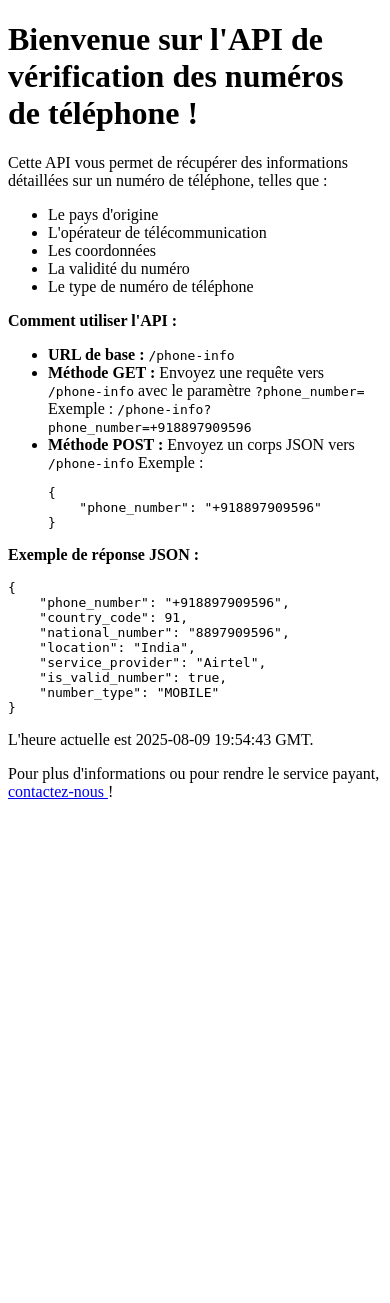
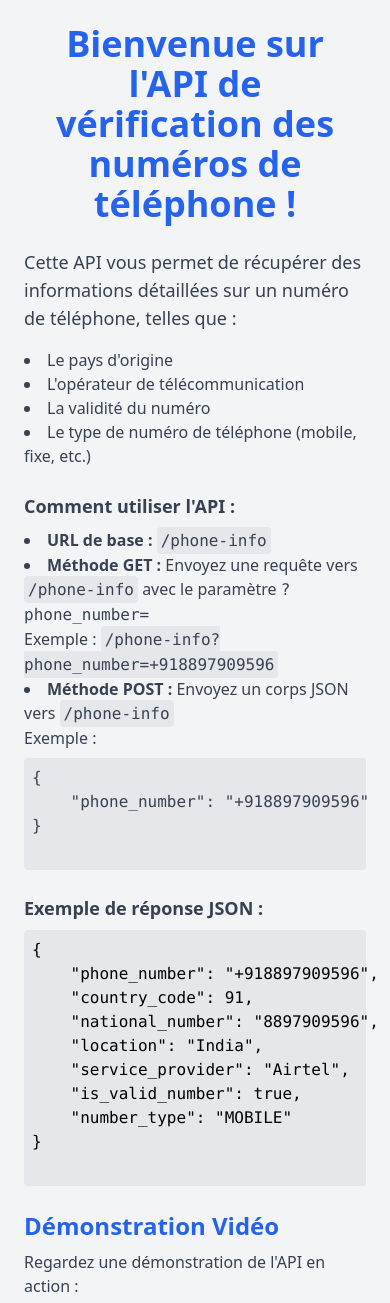
Before and after one commit to EtudiantFabre/api_phone_numbers, a Django app: page / in a window 390 px wide. Shown: the top 1303 px of the page. Before the commit the page ends 799 px from the top, so only its background shows below. Run offline with Django 4.2, Linux system fonts and the light colour scheme; parts of the project's set-up code (start-up, migrations or seed data) failed here and were passed over; some libraries are stand-ins or nearby versions.

Commit message:
Amélioration de l'interface utilisateur et ajout de la gestion des numéros de téléphone dans le formulaire de test

```diff
--- a/example/templates/example/index.html
+++ b/example/templates/example/index.html
@@ -2,48 +2,42 @@
 <html lang="fr">
 <head>
     <meta charset="UTF-8" />
-		<meta
-			name="viewport"
-			content="width=device-width, initial-scale=1.0" />
+    <meta name="viewport" content="width=device-width, initial-scale=1.0" />
     <title>API de Vérification des Numéros</title>
+    <script src="https://cdn.tailwindcss.com"></script>
 </head>
-	<body>
-		<h1>Bienvenue sur l'API de vérification des numéros de téléphone !</h1>
-		<p>
-			Cette API vous permet de récupérer des informations détaillées sur un
-			numéro de téléphone, telles que :
-		</p>
-		<ul>
+<body class="bg-gray-100 font-sans">
+    <div class="container mx-auto p-6">
+        <h1 class="text-4xl font-bold text-center text-blue-600 mb-6">Bienvenue sur l'API de vérification des numéros de téléphone !</h1>
+        <p class="text-lg text-gray-700 mb-4">Cette API vous permet de récupérer des informations détaillées sur un numéro de téléphone, telles que :</p>
+        <ul class="list-disc list-inside mb-6 text-gray-700">
             <li>Le pays d'origine</li>
             <li>L'opérateur de télécommunication</li>
-			<li>Les coordonnées</li>
+            <!--li>Les coordonnées géographiques (latitude et longitude)</li-->
             <li>La validité du numéro</li>
-			<li>Le type de numéro de téléphone</li>
+            <li>Le type de numéro de téléphone (mobile, fixe, etc.)</li>
         </ul>
 
-		<p><strong>Comment utiliser l'API :</strong></p>
-		<ul>
-			<li><strong>URL de base :</strong> <code>/phone-info</code></li>
+        <p class="text-lg font-semibold text-gray-700 mb-2"><strong>Comment utiliser l'API :</strong></p>
+        <ul class="list-disc list-inside mb-6 text-gray-700">
+            <li><strong>URL de base :</strong> <code class="bg-gray-200 p-1 rounded">/phone-info</code></li>
             <li>
-				<strong>Méthode GET :</strong> Envoyez une requête vers
-				<code>/phone-info</code> avec le paramètre <code>?phone_number=</code>
-				Exemple :
-				<code>/phone-info?phone_number=+918897909596</code>
+                <strong>Méthode GET :</strong> Envoyez une requête vers <code class="bg-gray-200 p-1 rounded">/phone-info</code> avec le paramètre <code>?phone_number=</code>
+                <br>Exemple : <code class="bg-gray-200 p-1 rounded">/phone-info?phone_number=+918897909596</code>
             </li>
             <li>
-				<strong>Méthode POST :</strong> Envoyez un corps JSON vers
-				<code>/phone-info</code>
-				Exemple :
-				<pre>
+                <strong>Méthode POST :</strong> Envoyez un corps JSON vers <code class="bg-gray-200 p-1 rounded">/phone-info</code>
+                <br>Exemple :
+                <pre class="bg-gray-200 p-2 rounded mt-2">
 {
     "phone_number": "+918897909596"
-}</pre
-				>
+}
+                </pre>
             </li>
         </ul>
 
-		<p><strong>Exemple de réponse JSON :</strong></p>
-		<pre>
+        <p class="text-lg font-semibold text-gray-700 mb-2"><strong>Exemple de réponse JSON :</strong></p>
+        <pre class="bg-gray-200 p-2 rounded mb-6">
 {
     "phone_number": "+918897909596",
     "country_code": 91,
@@ -52,18 +46,65 @@
     "service_provider": "Airtel",
     "is_valid_number": true,
     "number_type": "MOBILE"
-}</pre
-		>
+}
+        </pre>
 
-		<p>L'heure actuelle est {{ current_time }} GMT.</p>
-		<p>
+        <!-- Section Vidéo -->
+        <div class="mb-6">
+            <h2 class="text-2xl font-bold text-blue-600 mb-2">Démonstration Vidéo</h2>
+            <p class="text-gray-700 mb-2">Regardez une démonstration de l'API en action :</p>
+            <video controls class="w-full max-w-2xl rounded-lg shadow-md">
+                <source src="https://example.com/demo-video.mp4" type="video/mp4">
+                Votre navigateur ne supporte pas la vidéo.
+            </video>
+            <p class="text-sm text-gray-500 mt-2">* Remplacez l'URL de la vidéo par votre fichier hébergé (ex. sur Vimeo ou YouTube).</p>
+        </div>
+
+        <!-- Formulaire de test -->
+        <div class="mb-6">
+            <h2 class="text-2xl font-bold text-blue-600 mb-2">Testez l'API ici !</h2>
+            <form id="apiTestForm" class="space-y-4" method="POST">
+                <div>
+                    <label for="phoneNumber" class="block text-gray-700">Numéro de téléphone (code pays + numéro, sans espaces) :</label>
+                    <input type="text" id="phoneNumber" name="phoneNumber" class="w-full p-2 border rounded" placeholder="22870839169" required>
+                </div>
+                <button type="submit" class="bg-blue-600 text-white p-2 rounded hover:bg-blue-700">Tester</button>
+            </form>
+            <div id="apiResponse" class="mt-4 p-2 bg-gray-100 border rounded"></div>
+        </div>
+
+        <p class="text-gray-700">L'heure actuelle est {{ current_time }} GMT.</p>
+        <p class="text-gray-700">
             Pour plus d'informations ou pour rendre le service payant,
-			<a
-				href="mailto:fabricetoyi87@gmail.com"
-				target="_blank">
-				contactez-nous
-			</a>
-			!
+            <a href="mailto:fabricetoyi87@gmail.com" target="_blank" class="text-blue-600 hover:underline">contactez-nous</a> !
         </p>
+    </div>
+
+    <script>
+        document.getElementById('apiTestForm').addEventListener('submit', async (e) => {
+            e.preventDefault();
+            const phoneNumberInput = document.getElementById('phoneNumber').value;
+            const responseDiv = document.getElementById('apiResponse');
+
+            // Nettoyer et normaliser le numéro
+            let phoneNumber = phoneNumberInput.trim().replace(/\s+/g, ''); // Supprime tous les espaces
+            if (!phoneNumber.startsWith('+')) {
+                phoneNumber = '+' + phoneNumber; // Ajoute + si absent
+            }
+
+            try {
+                const response = await fetch('/phone-info/?phone_number=' + encodeURIComponent(phoneNumber), {
+                    method: 'GET',
+                    headers: {
+                        'Content-Type': 'application/json',
+                    },
+                });
+                const data = await response.json();
+                responseDiv.innerHTML = `<pre>${JSON.stringify(data, null, 2)}</pre>`;
+            } catch (error) {
+                responseDiv.innerHTML = `<p class="text-red-600">Erreur : ${error.message}</p>`;
+            }
+        });
+    </script>
 </body>
 </html>
--- a/example/views.py
+++ b/example/views.py
@@ -26,9 +26,22 @@ class PhoneInfoView(APIView):
 
     def process_phone_number(self, phone_number):
         try:
-            phone_number = phone_number.strip().replace(" ", "")
+            print(f"Processing phone number: {phone_number}")  # Débogage
+            # Nettoyer le numéro
+            phone_number = phone_number.strip().replace(" ", "").replace("-", "")
+            print(f"Cleaned phone number: {phone_number}")  # Débogage
+
+            # Parser le numéro
+            parsed_number = None
             if not phone_number.startswith("+"):
-                parsed_number = phonenumbers.parse(f"+{phone_number}")
+                parsed_number = phonenumbers.parse(f"+{phone_number}", None)
+            else:
+                parsed_number = phonenumbers.parse(phone_number, None)
+            print(f"Parsed number: {parsed_number}")  # Débogage
+
+            # Vérifier si le parsing a réussi
+            if parsed_number is None:
+                raise ValueError("Failed to parse phone number")
 
             location = geocoder.description_for_number(parsed_number, "fr")
             service_provider = carrier.name_for_number(parsed_number, "fr")
```
Lines whose indentation alone changed are shown as unchanged.
